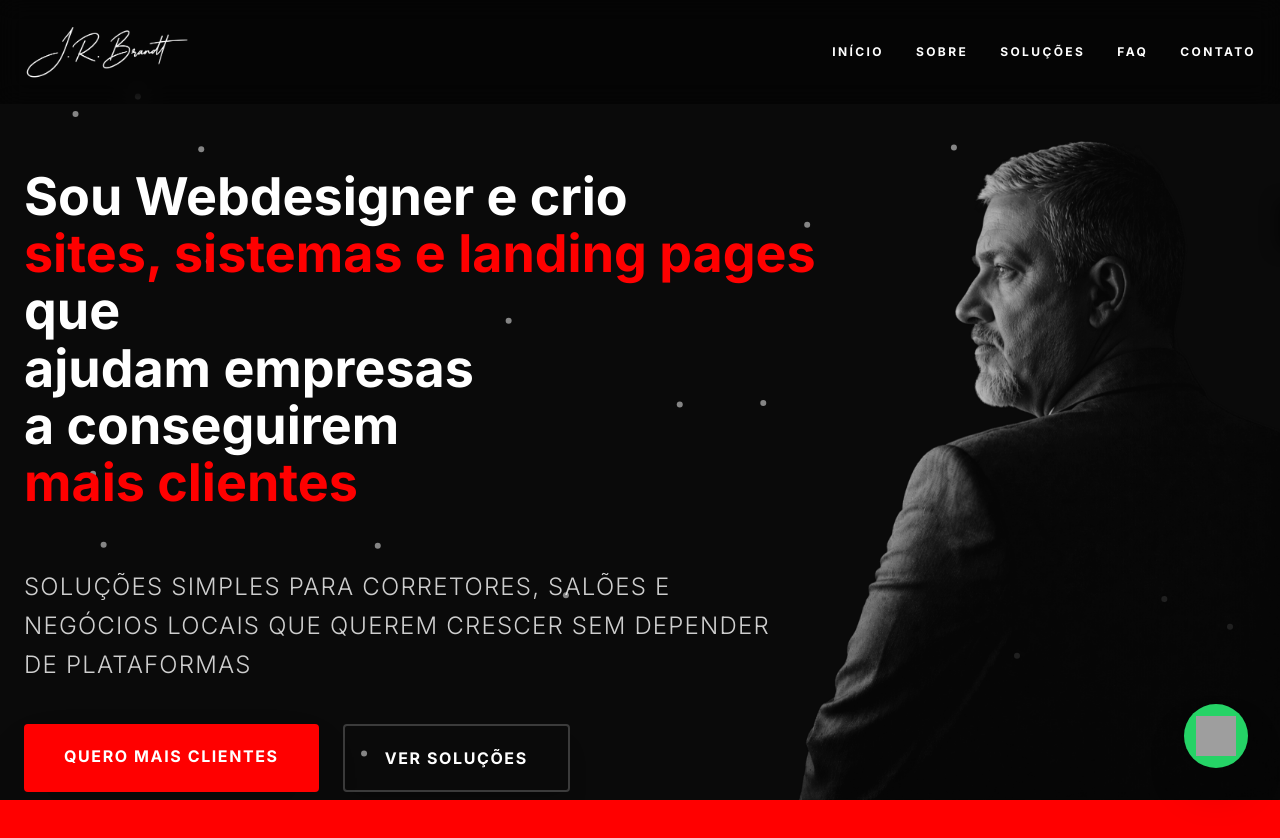
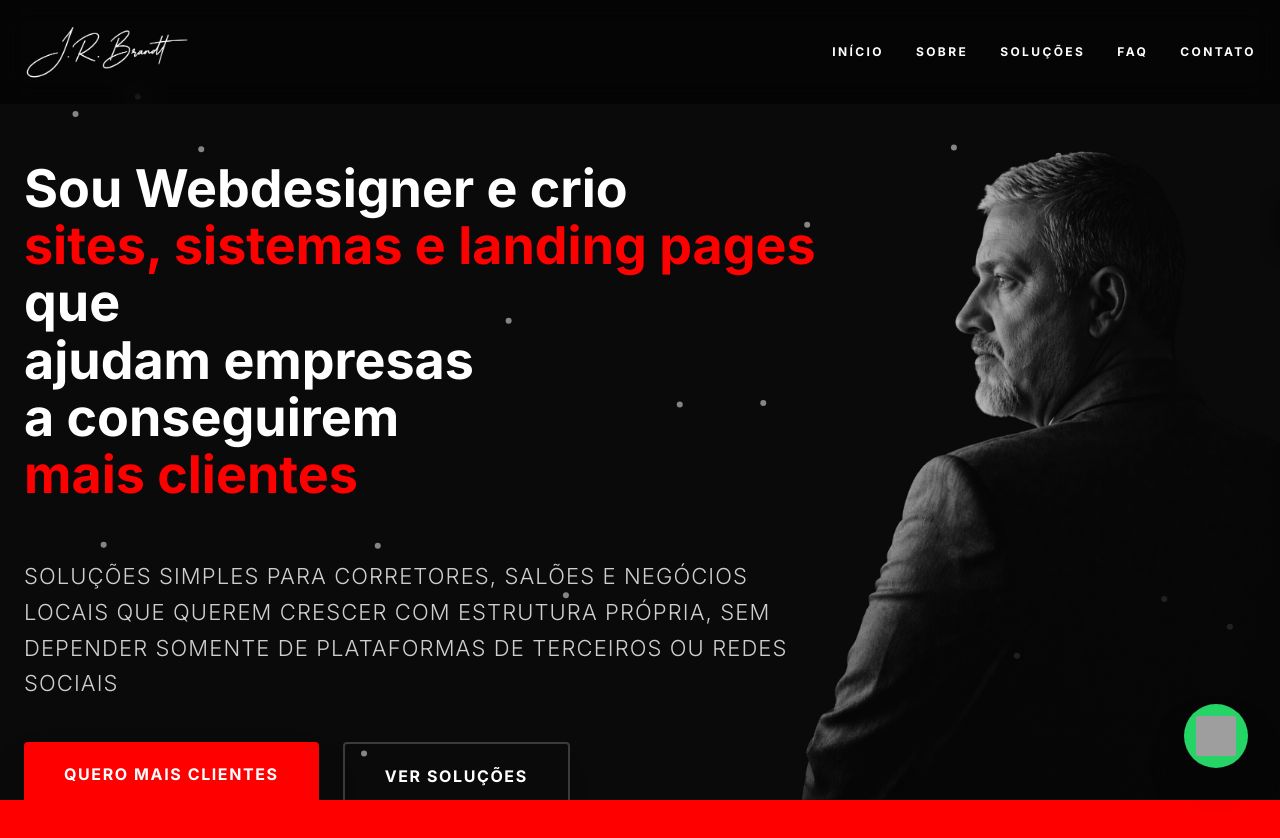
Before and after one commit to jrmacbrandt/J.Roberto, a React (Vite) app: page / in a window 1280 px wide. Shown: the top 838 px of the page. Built offline with nearby package versions, Linux system fonts and the light colour scheme; grey boxes are pictures that could not be loaded; a web font is replaced by a local one.

Commit message:
content: update hero secondary text and decrease font size

```diff
--- a/src/App.tsx
+++ b/src/App.tsx
@@ -241,8 +241,8 @@ const Header = () => {
           </div>
 
           <div className="header-content order-3 md:order-none">
-            <p className="secondline text-base sm:text-lg md:text-2xl font-light uppercase tracking-wider mb-10 max-w-3xl opacity-80 leading-relaxed">
-              Soluções simples para corretores, salões e negócios locais que querem crescer sem depender de plataformas
+            <p className="secondline text-[14px] sm:text-[16px] md:text-[22px] font-light uppercase tracking-wider mb-10 max-w-3xl opacity-80 leading-relaxed">
+              soluções simples para corretores, salões e negócios locais que querem crescer com estrutura própria, sem depender somente de plataformas de terceiros ou redes sociais
             </p>
             <div className="flex flex-wrap gap-6 justify-center md:justify-start pointer-events-auto">
               <a href="https://wa.me/5521980914107?text=Oi,%20vim%20pelo%20site%20e%20quero%20mais%20clientes" target="_blank" rel="noreferrer" className="px-10 py-5 bg-color text-white font-bold uppercase tracking-widest hover:brightness-110 transition-all shadow-2xl rounded-sm text-sm md:text-base">
```
